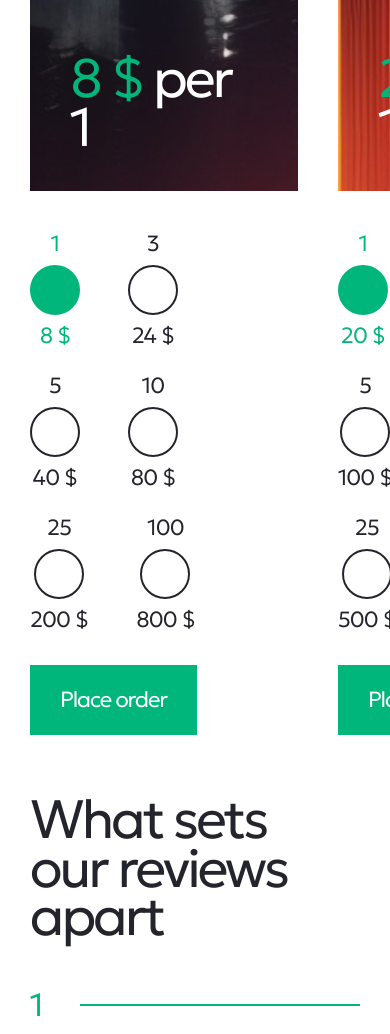
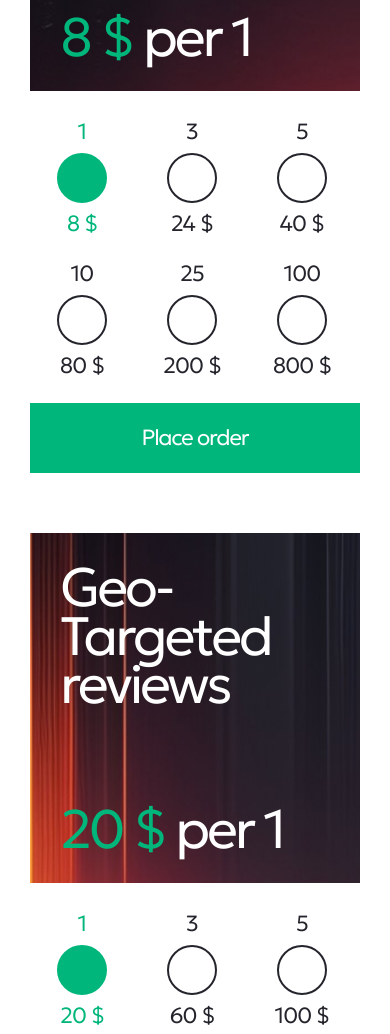
Before and after one commit to danelian/tpboost, a website: page src/index.html in a window 390 px wide. Shown: the part 2149-3183 px from the top of the page. Drawn offline with nearby package versions, Linux system fonts and the light colour scheme; files that its build step writes are made by us from their sources.

Commit message:
adaptation: services & faq

```diff
--- a/src/scss/blocks/form.scss
+++ b/src/scss/blocks/form.scss
@@ -229,3 +229,15 @@
 		}
 	}
 }
+
+@include mobile {
+	.radio__btns {
+		width: 100%;
+		.radio:not(:last-child) {
+			margin-right: 6px;
+		}
+		.radio {
+			width: calc(33.33% - 6px);
+		}
+	}
+}
--- a/src/scss/widgets/faq.scss
+++ b/src/scss/widgets/faq.scss
@@ -1,5 +1,4 @@
 .faq {
-  margin-bottom: 140px;
   .title-1 {
     margin-bottom: 50px;
   }
@@ -32,3 +31,30 @@
     }
   }
 }
+
+@include tablet {
+  .faq {
+    .title-1 {
+      margin-bottom: 30px;
+    }
+    &__list {
+      flex-direction: column;
+      width: 100%;
+      &:before {
+        display: none;
+      }
+      &-left {
+        width: 100%;
+        margin-right: 36px;
+      }
+      &-right {
+        width: 100%;
+      }
+    }
+    &__item {
+      &:not(:last-child) {
+        margin-bottom: 36px;
+      }
+    }
+  }
+}
--- a/src/scss/widgets/services.scss
+++ b/src/scss/widgets/services.scss
@@ -33,3 +33,23 @@
     }
   }
 }
+
+@include tablet {
+  .services {
+    &__container {
+      grid-template-columns: repeat(1, 1fr);
+      gap: 60px;
+    }
+    &__item {
+      &-bnr {
+        margin-bottom: 16px;
+        padding: 30px;
+        min-height: 350px;
+      }
+      .btn {
+        width: 100%;
+        margin-top: 12px;
+      }
+    }
+  }
+}
```
Also changed, not shown: dist/css/style.css, dist/css/style.min.css.
